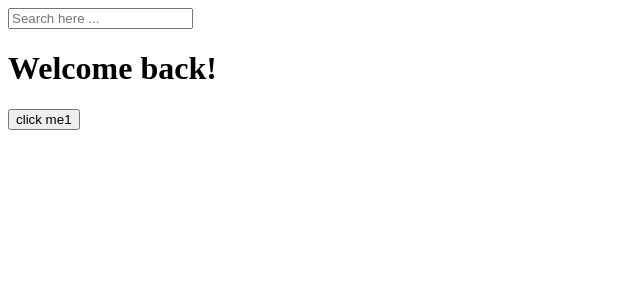
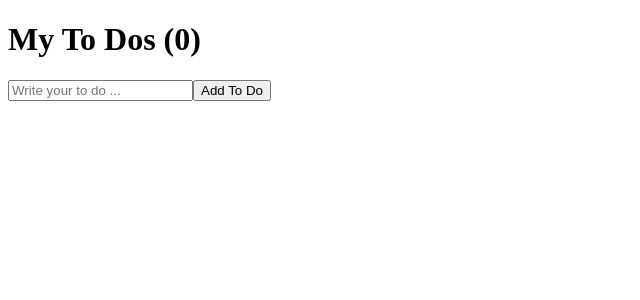
Before and after one commit to laegel123/reactjs-movie, a React (Create React App) app: page / in a window 1280 px wide. Shown: the top 300 px of the page, without its empty margins (0-640 px from the left). Built offline with nearby package versions, Linux system fonts and the light colour scheme.

Commit message:
Title : 실습

```diff
--- a/src/App.js
+++ b/src/App.js
@@ -1,30 +1,30 @@
-import {useEffect, useState} from "react";
+import {useState} from "react";
 
 function App() {
-    const [counter, setCounter] = useState(0);
-    const [keyword, setKeyword] = useState("");
-    const onClick = () => setCounter((prev) => prev + 1);
-    const onChange = (event) => {
-        setKeyword(event.target.value);
-    };
-    console.log("i run all the time");
-    useEffect(() => {
-        console.log("i run only once");
-    }, []);
-    useEffect(() => {
-        console.log("i run when 'keyword' changes");
-    }, [keyword]);
-    useEffect(() => {
-        console.log("i run when 'counter' changes");
-    }, [counter]);
-    useEffect(() => {
-        console.log("i run when keyword & counter change");
-    }, [counter, keyword]);
+    const [toDo, setToDo] = useState("")
+    const [toDos, setToDos] = useState([]);
+    const onChange = (event) => setToDo(event.target.value);
+    const onSubmit = (event) => {
+        event.preventDefault();
+        if (toDo === "") {
+            return;
+        }
+        setToDos(currentArray => [toDo, ...toDos]);
+        setToDo("");
+    }
+    console.log(toDos);
   return (
     <div>
-        <input value={keyword} onChange={onChange} type="text" placeholder="Search here ..."/>
-        <h1>Welcome back!</h1>
-        <button onClick={onClick}>click me1</button>
+        <h1>My To Dos ({toDos.length})</h1>
+        <form onSubmit={onSubmit}>
+            <input
+                onChange={onChange}
+                value={toDo}
+                type="text"
+                placeholder="Write your to do ..."
+            />
+            <button>Add To Do</button>
+        </form>
     </div>
   );
 }
--- a/src/App.module.css
+++ /dev/null
@@ -1,4 +0,0 @@
-.title {
-    font-family: -apple-system sans-serif; -moz-animation: alternate;
-    font-size: 18px;
-}
```
